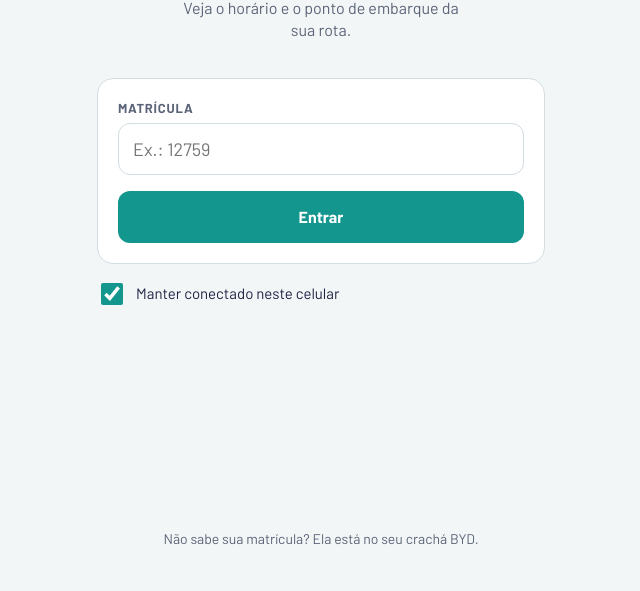
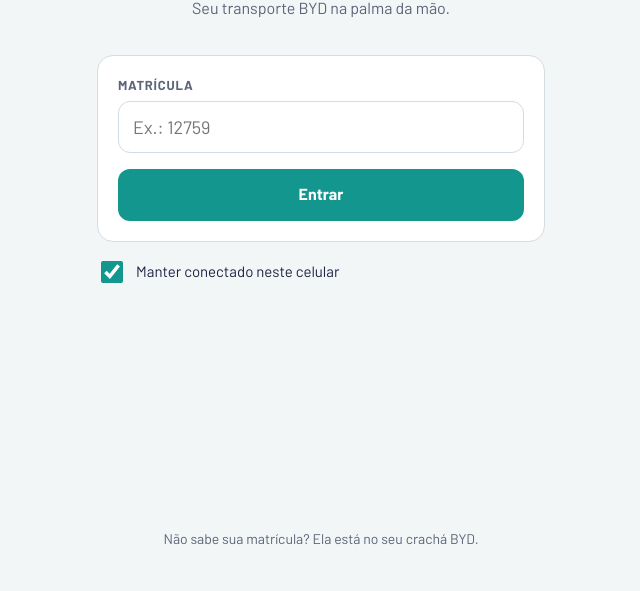
Before and after one commit to matheussviana2-boop/App-Byd-Passageiros, a plain HTML site: page index.html in a window 1280 px wide. Shown: the part 209-800 px from the top of the page, without its empty margins (319-959 px from the left). Drawn offline with Linux system fonts and the light colour scheme; a web font is replaced by a local one.

Commit message:
Add files via upload

```diff
--- a/index.html
+++ b/index.html
@@ -143,7 +143,7 @@ function toast(m) { const t = $("#toast"); t.textContent = m; t.hidden = false;
 let LANG = store.get("lang", "pt") === "zh" ? "zh" : "pt";
 const TXT = {
   pt: {
-    btn: "中文", btnAria: "Mudar o idioma para mandarim", sub: "Veja o horário e o ponto de embarque da sua rota.",
+    btn: "中文", btnAria: "Mudar o idioma para mandarim", sub: "Seu transporte BYD na palma da mão.",
     matricula: "Matrícula", exMat: "Ex.: 12759", manter: "Manter conectado neste celular", entrar: "Entrar", entrando: "Entrando…",
     semMat: "Não sabe sua matrícula? Ela está no seu crachá BYD.",
     naoAchou: "<b>Matrícula não encontrada.</b> Confira o número. Se estiver certo, você ainda não está em nenhuma rota. Procure o setor de transporte da BYD.",
@@ -166,7 +166,7 @@ const TXT = {
     veic: v => v
   },
   zh: {
-    btn: "PT", btnAria: "Mudar o idioma para português", sub: "查看您路线的上车时间和上车地点。",
+    btn: "PT", btnAria: "Mudar o idioma para português", sub: "比亚迪班车，尽在掌握。",
     matricula: "工号", exMat: "例如：12759", manter: "在此手机上保持登录", entrar: "登录", entrando: "正在登录…",
     semMat: "不知道您的工号？请查看您的比亚迪工牌。",
     naoAchou: "<b>未找到该工号。</b> 请核对号码。如果号码正确，说明您还没有被安排到任何路线，请联系比亚迪交通部门。",
```
